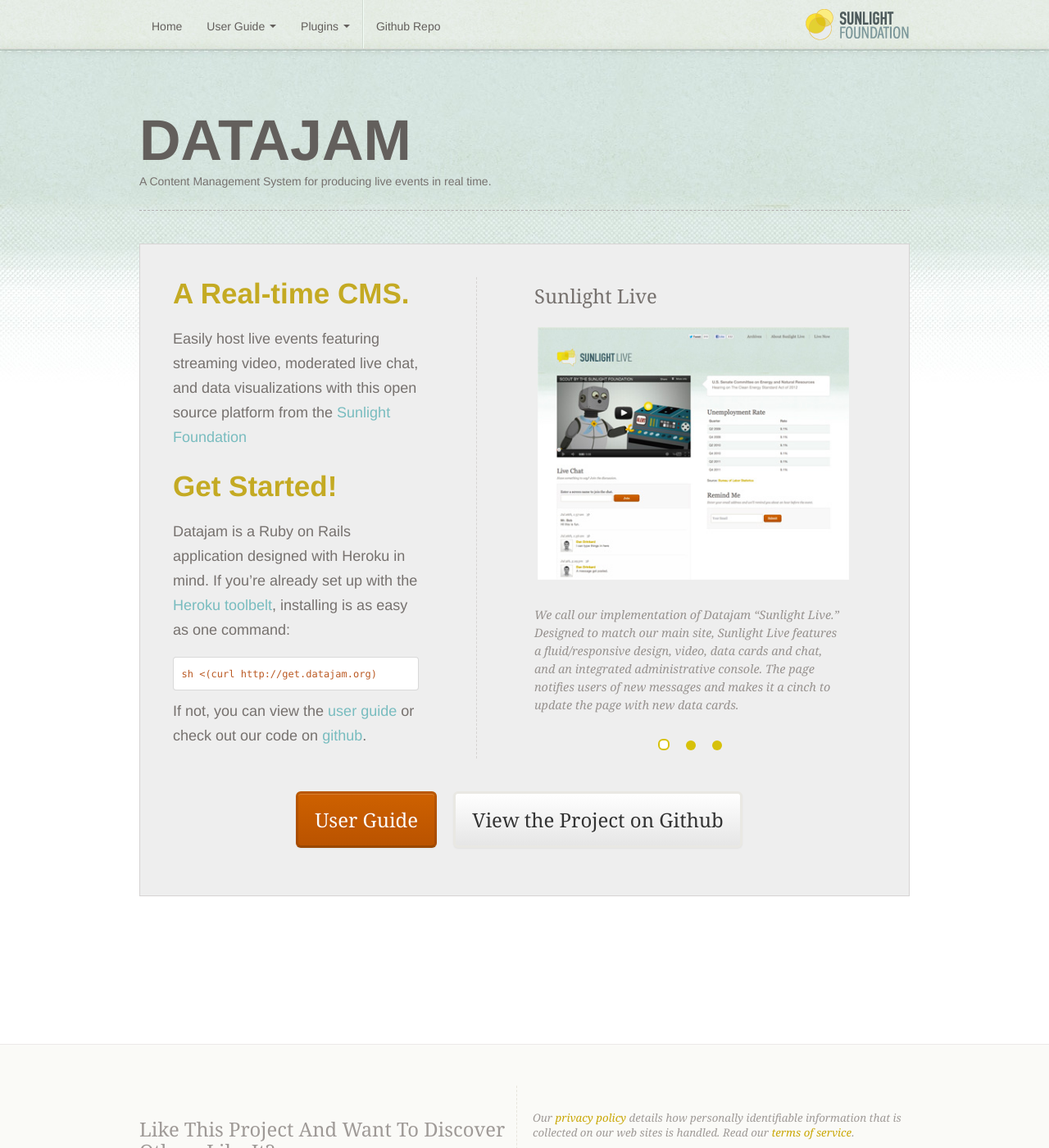
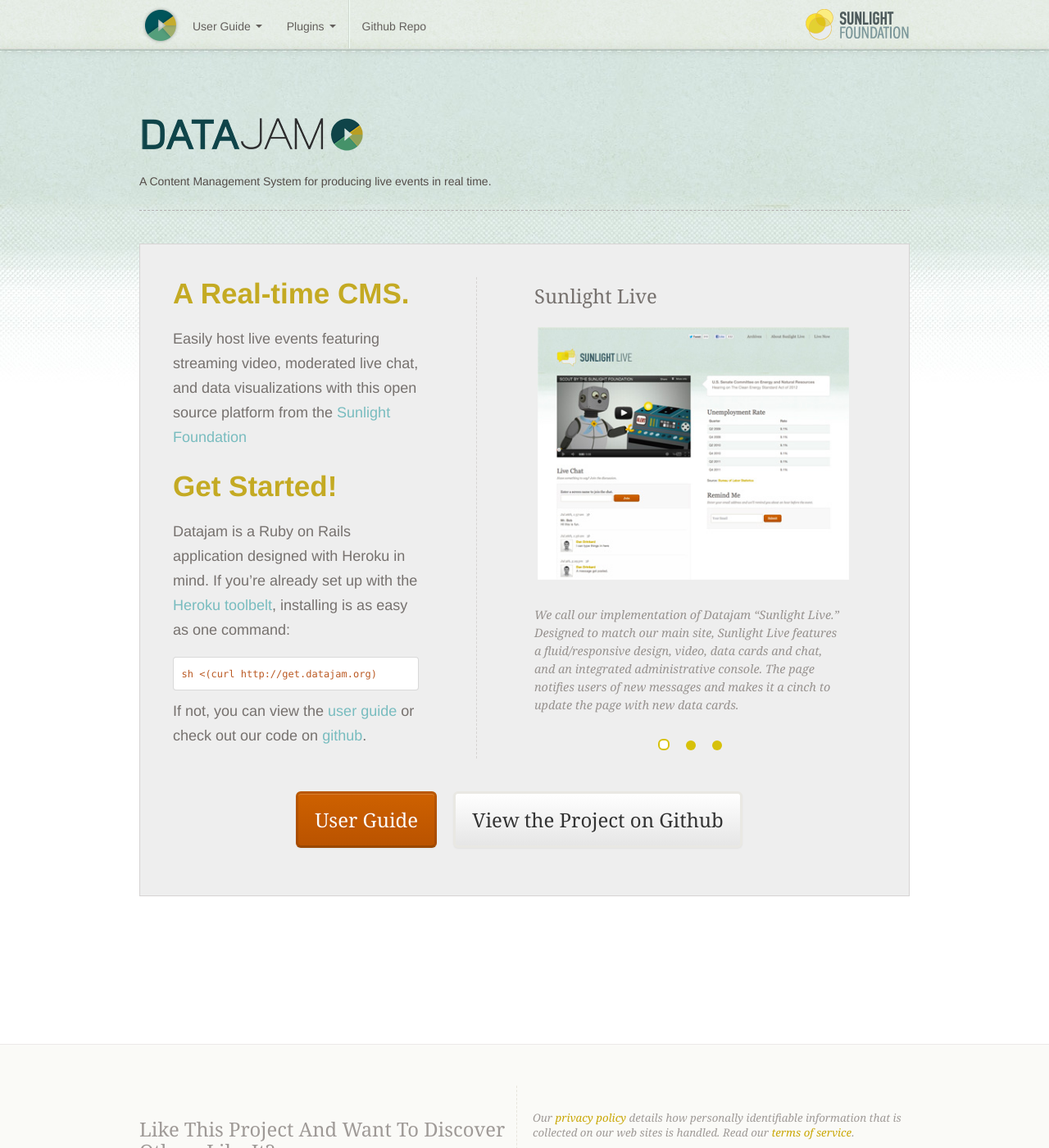
Before and after one commit to sunlightlabs/datajam, a Jekyll site: the page built from _posts/2012-03-01-home.md, in a window 1280 px wide and 1400 px high. Shown: the whole window at 82% size. Built offline with Jekyll 4.4.1, drawn with Linux system fonts in a browser that asks for light colours; nearby versions of some CDN libraries.

Commit message:
added logo

```diff
--- a/_layouts/home.html
+++ b/_layouts/home.html
@@ -8,7 +8,7 @@
     <meta http-equiv="X-UA-Compatible" content="IE=edge,chrome=1">
     <title>{{ page.title }}</title>
     <meta name="description" content="{{ page.description }}">
-    <link rel="shortcut_icon" href="//sunlightfoundation.com/favicon.ico">
+    <link rel="shortcut icon" href="/img/favicon.ico">
     {% include head_assets.html %}
 </head>
 <body id="home" data-spy="scroll" data-target=".subnav" data-offset="50">
--- a/css/style.css
+++ b/css/style.css
@@ -221,6 +221,10 @@ time,
 }
 
 /* Header */
+.header-title { margin-top: 140px; border-bottom: 1px dashed #b2afaf; padding-bottom: 10px; margin-bottom: 40px;}
+.header-title p{
+	color: rgb(83, 76, 72);
+}
 
 .header-title {
     margin-top: 140px;
@@ -241,15 +245,8 @@ time,
 }
 
 /* Navigation */
-
-#datajam_navbar .navbar-inner {
-    background: url(../img/sfapp_bg_header.jpg) 0 0 repeat-x;
-}
-
-#datajam_navbar .navbar-inner .container {
-    padding-bottom: 0;
-}
-
+#datajam_navbar .navbar-inner { background: url(../img/sfapp_bg_header.jpg) 0 0 repeat-x; }
+#datajam_navbar .navbar-inner .container { padding-bottom: 0; }
 #datajam_navbar .navbar-inner .container:before,
 #datajam_navbar .navbar-inner .container:after {
     display: block;
@@ -369,6 +366,37 @@ time,
     background-image: linear-gradient(to bottom,#5F7273,#5C6E6F);
 }
 
+#datajam_navbar ul.dropdown-menu li:last-child > a {
+    padding-bottom: 15px;
+}
+
+#datajam_navbar ul.dropdown-menu li > a {
+    color: #2e3738;
+}
+
+#datajam_navbar ul.dropdown-menu li > a:hover {
+    color: #fff;
+    background-color: #5F7273;
+    background-image: -webkit-gradient(linear,left top,left bottom,from(#5F7273),to(#5C6E6F));
+    background-image: -webkit-linear-gradient(top,#5F7273,#5C6E6F);
+    background-image: -moz-linear-gradient(top,#5F7273,#5C6E6F);
+    background-image: -o-linear-gradient(top,#5F7273,#5C6E6F);
+    background-image: linear-gradient(to bottom,#5F7273,#5C6E6F);
+}
+#datajam_navbar .nav > li#nav_home.active > a, #datajam_navbar .nav > li#nav_home > a { MARGIN-TOP: 6PX; border: none; box-shadow: none; -moz-box-shadow: none; -webkit-box-shadow: none; padding: 0; background: url(../img/datajambadge.png) center top no-repeat; display: block; width: 50px; height: 50px; text-indent: -9999em;}
+#datajam_navbar .nav > li#nav_home.active > a:hover, #datajam_navbar .nav > li#nav_home > a:hover { background: url(../img/datajambadge.png) center bottom no-repeat;}
+#datajam_navbar .nav #nav_home.active {
+	background-color: none;
+	border: 0;
+	color: #fff;
+	position: relative;
+	z-index: 1001;
+	background-image: none;
+	padding-bottom: 11px;
+}
+
+
+
 /* Footer */
 
 .terms {
@@ -437,6 +465,18 @@ time,
 }
 
 /* Homepage */
+#home header { margin-bottom: 0 }
+#home h1 { font-size: 500%; text-transform: uppercase; line-height: 60px; color: #635F5C; margin-bottom: 0; background: url(../img/datajamlogofinal.png) left top no-repeat; text-indent: -9999em;}
+.hero-unit { padding: 40px; border: 1px solid #d6d3d3; border-radius: 0;}
+.hero-unit h2 { margin-top: 25px; }
+.hero-unit h2:first-child { margin-top: 0; }
+.hero-unit ul { list-style-type: none; margin: 0; margin: 0 auto; }
+.hero-unit em { font-size: 80%; line-height: 22px; display:block;  }
+.live-examples { padding-left: 70px; border-left: 1px dashed #d6d3d2; margin-left: 70px; }
+.live-examples img { border: 1px solid #e3dfdf; margin-bottom:10px; }
+.imgbtns { margin: 0 auto; text-align: center; }
+.imgbtns li { display: inline-block; margin: 10px; }
+.imgbtns a { width: 12px; height: 12px; }
 
 #home header {
     margin-bottom: 0;
```
Also changed, not shown: img/datajambadge.png (added), img/datajamlogofinal.png (added), img/favicon.ico (added).
